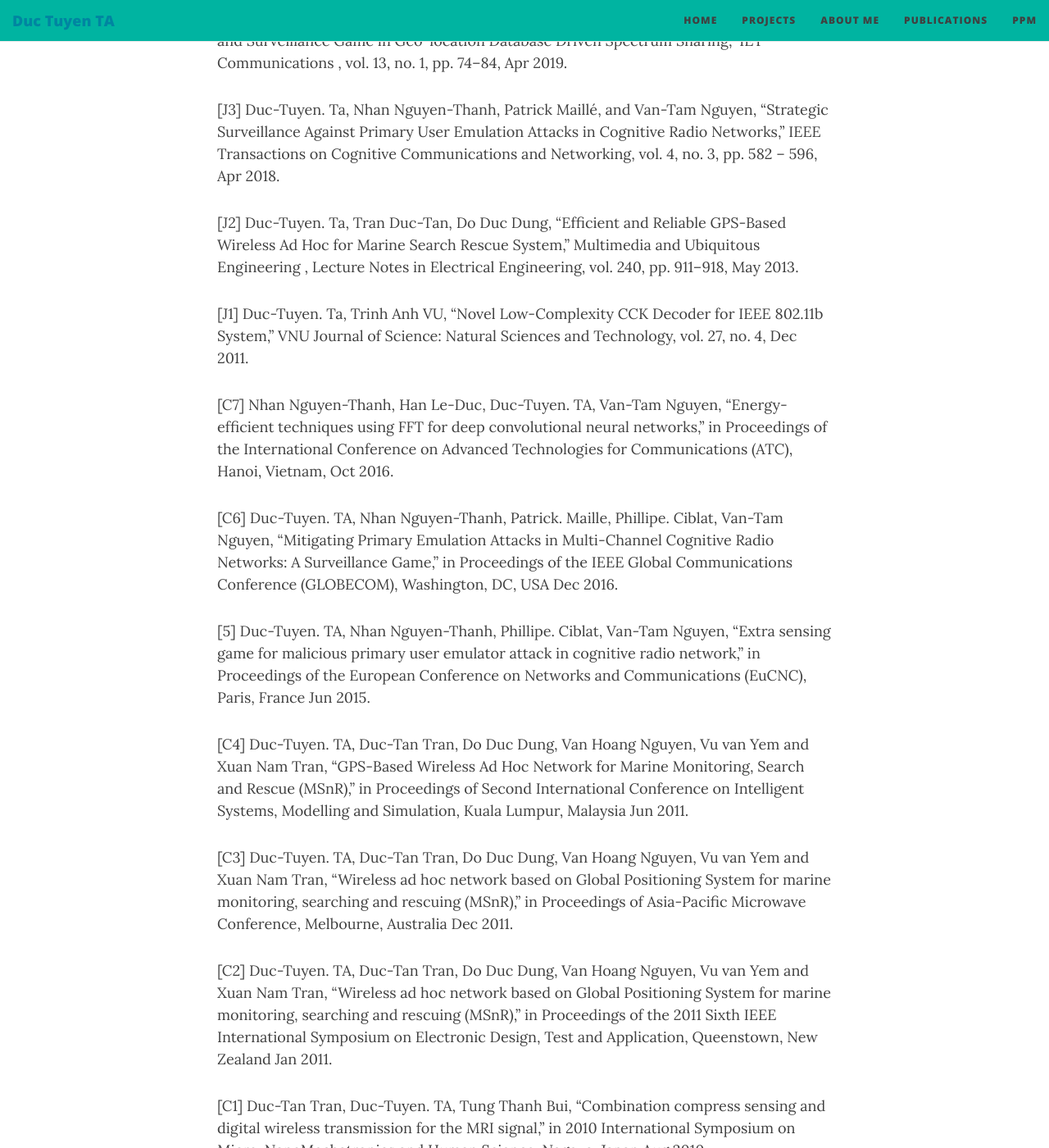
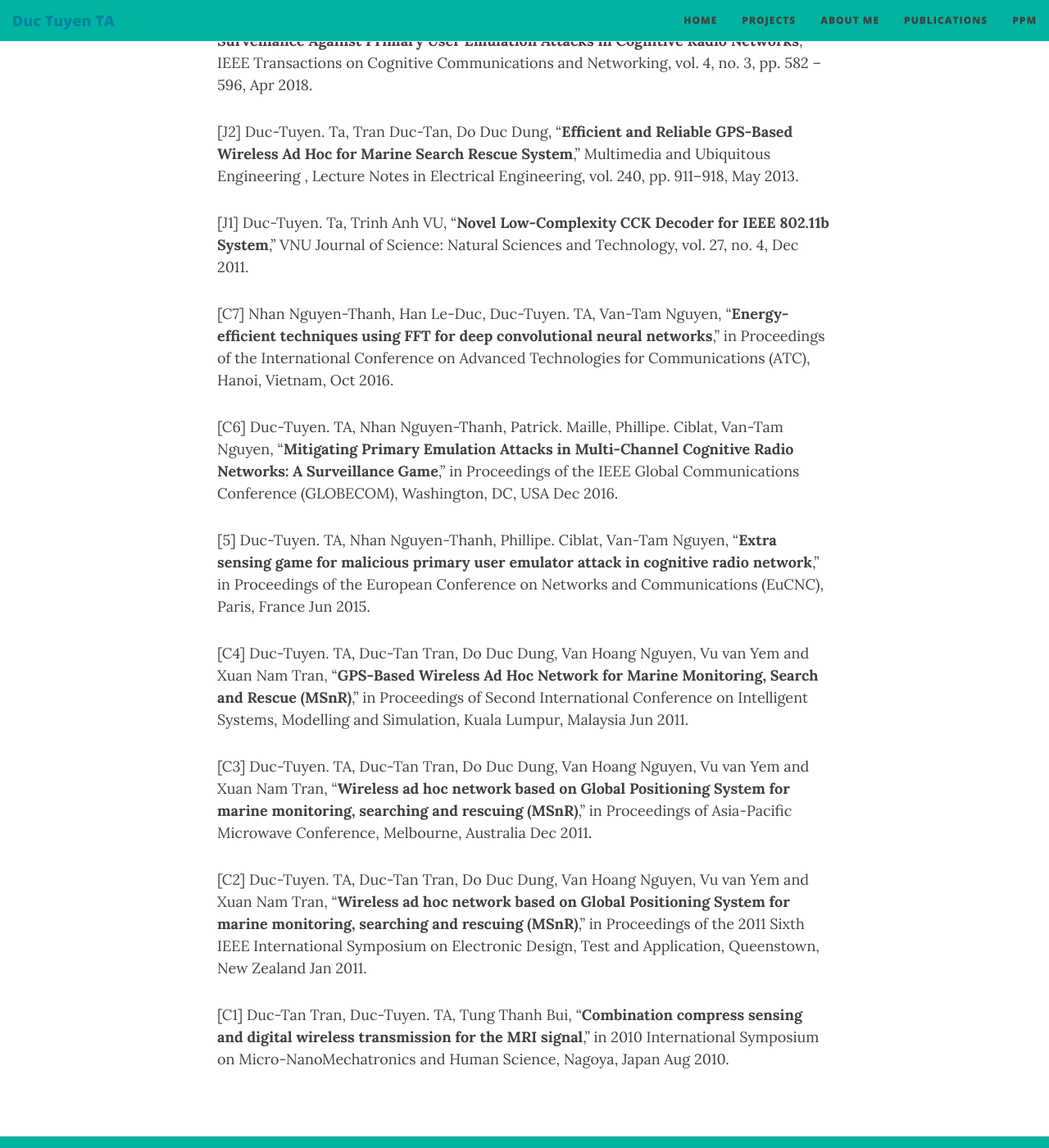
Before and after one commit to tuyenta/tuyenta.github.io, a Jekyll site: the page built from publications.md, in a window 1280 px wide and 1400 px high, scrolled down 1076 px. Shown: the whole window at 82% size. Built offline with Jekyll 4.4.1, drawn with Linux system fonts in a browser that asks for light colours; nearby versions of some CDN libraries; some of the changed text lies outside the part shown.

Commit message:
Update publications.md

```diff
--- a/publications.md
+++ b/publications.md
@@ -13,30 +13,29 @@ These are the publications I've **done**:
 * * *
 
 ## Working / Submitted papers
-[C8] Duc-Tuyen Ta, Kinda Kharwarm, Cédric Adjih, Samer Lahoud, and Steven Martin, “IOT-MAB: Toward an Intelligent Decentralized Resources Allocation Approach for IoT Networks”, on going
+[C8] Duc-Tuyen Ta, Kinda Kharwarm, Cédric Adjih, Samer Lahoud, and Steven Martin, “__IOT-MAB: Toward an Intelligent Decentralized Resources Allocation Approach for IoT Networks__”, on going
 
-[J4] Duc-Tuyen. Ta, and Duy H.N. Nguyen, and Nhan Nguyen-Thanh, and Van-Tam Nguyen, “Collaborative Paradigm for Next Generation Wireless Networks,” EURASIP Journal on Wireless Communications and Networking, second round of peer review.
 * * *
 
 ## Articles in press
-[J4] Nhan Nguyen-Thanh, and Duc-Tuyen. Ta, and Van-Tam Nguyen, “Spoofing Attack and Surveillance Game in Geo-location Database Driven Spectrum Sharing,” IET Communications , vol. 13, no. 1, pp. 74–84, Apr 2019.
+[J4] Nhan Nguyen-Thanh, and Duc-Tuyen. Ta, and Van-Tam Nguyen, “__Spoofing Attack and Surveillance Game in Geo-location Database Driven Spectrum Sharing__,” IET Communications , vol. 13, no. 1, pp. 74–84, Apr 2019.
 
-[J3] Duc-Tuyen. Ta, Nhan Nguyen-Thanh, Patrick Maillé, and Van-Tam Nguyen, “Strategic Surveillance Against Primary User Emulation Attacks in Cognitive Radio Networks,” IEEE Transactions on Cognitive Communications and Networking, vol. 4, no. 3, pp. 582 – 596, Apr 2018.
+[J3] Duc-Tuyen. Ta, Nhan Nguyen-Thanh, Patrick Maillé, and Van-Tam Nguyen, “__Strategic Surveillance Against Primary User Emulation Attacks in Cognitive Radio Networks__,” IEEE Transactions on Cognitive Communications and Networking, vol. 4, no. 3, pp. 582 – 596, Apr 2018.
 
-[J2] Duc-Tuyen. Ta, Tran Duc-Tan, Do Duc Dung, “Efficient and Reliable GPS-Based Wireless Ad Hoc for Marine Search Rescue System,” Multimedia and Ubiquitous Engineering , Lecture Notes in Electrical Engineering, vol. 240, pp. 911–918, May 2013.
+[J2] Duc-Tuyen. Ta, Tran Duc-Tan, Do Duc Dung, “__Efficient and Reliable GPS-Based Wireless Ad Hoc for Marine Search Rescue System__,” Multimedia and Ubiquitous Engineering , Lecture Notes in Electrical Engineering, vol. 240, pp. 911–918, May 2013.
 
-[J1] Duc-Tuyen. Ta, Trinh Anh VU, “Novel Low-Complexity CCK Decoder for IEEE 802.11b System,” VNU Journal of Science: Natural Sciences and Technology, vol. 27, no. 4, Dec 2011.
+[J1] Duc-Tuyen. Ta, Trinh Anh VU, “__Novel Low-Complexity CCK Decoder for IEEE 802.11b System__,” VNU Journal of Science: Natural Sciences and Technology, vol. 27, no. 4, Dec 2011.
 
-[C7] Nhan Nguyen-Thanh, Han Le-Duc, Duc-Tuyen. TA, Van-Tam Nguyen, “Energy-efficient techniques using FFT for deep convolutional neural networks,” in Proceedings of the International Conference on Advanced Technologies for Communications (ATC), Hanoi, Vietnam, Oct 2016.
+[C7] Nhan Nguyen-Thanh, Han Le-Duc, Duc-Tuyen. TA, Van-Tam Nguyen, “__Energy-efficient techniques using FFT for deep convolutional neural networks__,” in Proceedings of the International Conference on Advanced Technologies for Communications (ATC), Hanoi, Vietnam, Oct 2016.
 
-[C6] Duc-Tuyen. TA, Nhan Nguyen-Thanh, Patrick. Maille, Phillipe. Ciblat, Van-Tam Nguyen, “Mitigating Primary Emulation Attacks in Multi-Channel Cognitive Radio Networks: A Surveillance Game,” in Proceedings of the IEEE Global Communications Conference (GLOBECOM), Washington, DC, USA Dec 2016.
+[C6] Duc-Tuyen. TA, Nhan Nguyen-Thanh, Patrick. Maille, Phillipe. Ciblat, Van-Tam Nguyen, “__Mitigating Primary Emulation Attacks in Multi-Channel Cognitive Radio Networks: A Surveillance Game__,” in Proceedings of the IEEE Global Communications Conference (GLOBECOM), Washington, DC, USA Dec 2016.
 
-[5] Duc-Tuyen. TA, Nhan Nguyen-Thanh, Phillipe. Ciblat, Van-Tam Nguyen, “Extra sensing game for malicious primary user emulator attack in cognitive radio network,” in Proceedings of the European Conference on Networks and Communications (EuCNC), Paris, France Jun 2015.
+[5] Duc-Tuyen. TA, Nhan Nguyen-Thanh, Phillipe. Ciblat, Van-Tam Nguyen, “__Extra sensing game for malicious primary user emulator attack in cognitive radio network__,” in Proceedings of the European Conference on Networks and Communications (EuCNC), Paris, France Jun 2015.
 
-[C4] Duc-Tuyen. TA, Duc-Tan Tran, Do Duc Dung, Van Hoang Nguyen, Vu van Yem and Xuan Nam Tran, “GPS-Based Wireless Ad Hoc Network for Marine Monitoring, Search and Rescue (MSnR),” in Proceedings of Second International Conference on Intelligent Systems, Modelling and Simulation, Kuala Lumpur, Malaysia Jun 2011.
+[C4] Duc-Tuyen. TA, Duc-Tan Tran, Do Duc Dung, Van Hoang Nguyen, Vu van Yem and Xuan Nam Tran, “__GPS-Based Wireless Ad Hoc Network for Marine Monitoring, Search and Rescue (MSnR)__,” in Proceedings of Second International Conference on Intelligent Systems, Modelling and Simulation, Kuala Lumpur, Malaysia Jun 2011.
 
-[C3] Duc-Tuyen. TA, Duc-Tan Tran, Do Duc Dung, Van Hoang Nguyen, Vu van Yem and Xuan Nam Tran, “Wireless ad hoc network based on Global Positioning System for marine monitoring, searching and rescuing (MSnR),” in Proceedings of Asia-Pacific Microwave Conference, Melbourne, Australia Dec 2011.
+[C3] Duc-Tuyen. TA, Duc-Tan Tran, Do Duc Dung, Van Hoang Nguyen, Vu van Yem and Xuan Nam Tran, “__Wireless ad hoc network based on Global Positioning System for marine monitoring, searching and rescuing (MSnR)__,” in Proceedings of Asia-Pacific Microwave Conference, Melbourne, Australia Dec 2011.
 
-[C2] Duc-Tuyen. TA, Duc-Tan Tran, Do Duc Dung, Van Hoang Nguyen, Vu van Yem and Xuan Nam Tran, “Wireless ad hoc network based on Global Positioning System for marine monitoring, searching and rescuing (MSnR),” in Proceedings of the 2011 Sixth IEEE International Symposium on Electronic Design, Test and Application, Queenstown, New Zealand Jan 2011.
+[C2] Duc-Tuyen. TA, Duc-Tan Tran, Do Duc Dung, Van Hoang Nguyen, Vu van Yem and Xuan Nam Tran, “__Wireless ad hoc network based on Global Positioning System for marine monitoring, searching and rescuing (MSnR)__,” in Proceedings of the 2011 Sixth IEEE International Symposium on Electronic Design, Test and Application, Queenstown, New Zealand Jan 2011.
 
-[C1] Duc-Tan Tran, Duc-Tuyen. TA, Tung Thanh Bui, “Combination compress sensing and digital wireless transmission for the MRI signal,” in 2010 International Symposium on Micro-NanoMechatronics and Human Science, Nagoya, Japan Aug 2010.
+[C1] Duc-Tan Tran, Duc-Tuyen. TA, Tung Thanh Bui, “__Combination compress sensing and digital wireless transmission for the MRI signal__,” in 2010 International Symposium on Micro-NanoMechatronics and Human Science, Nagoya, Japan Aug 2010.
```
